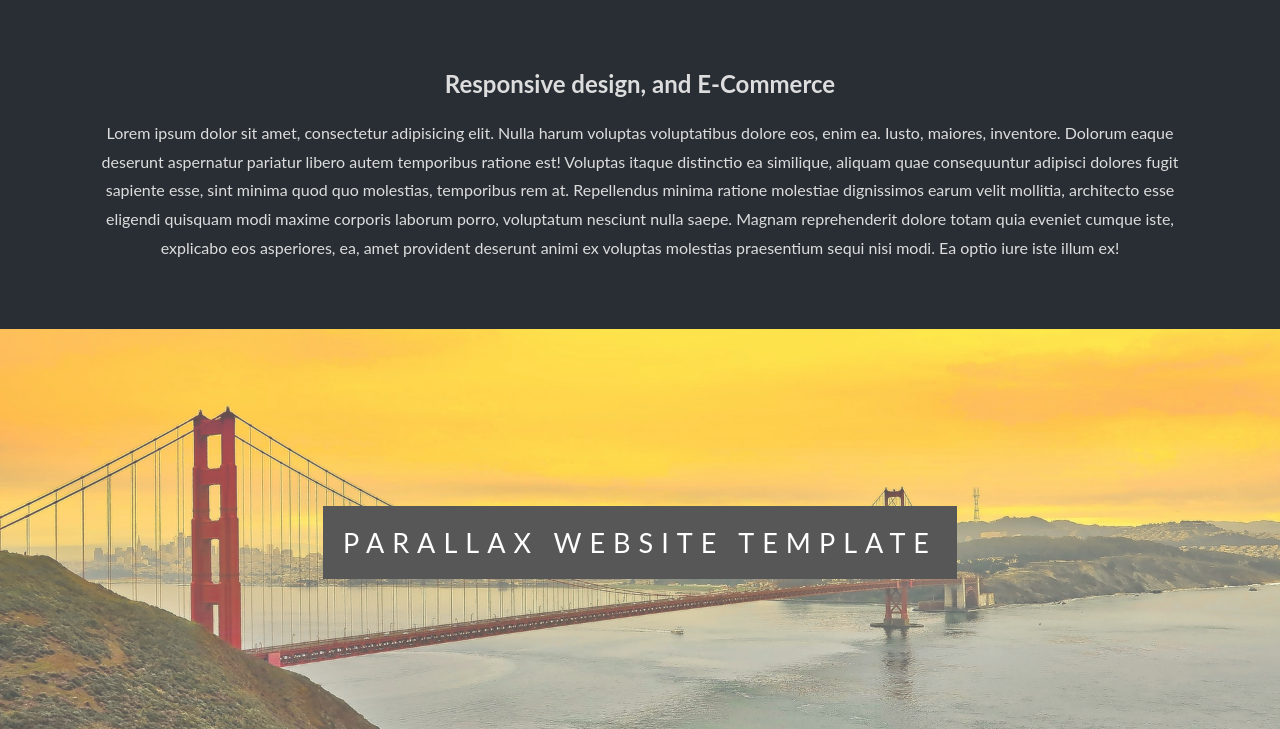
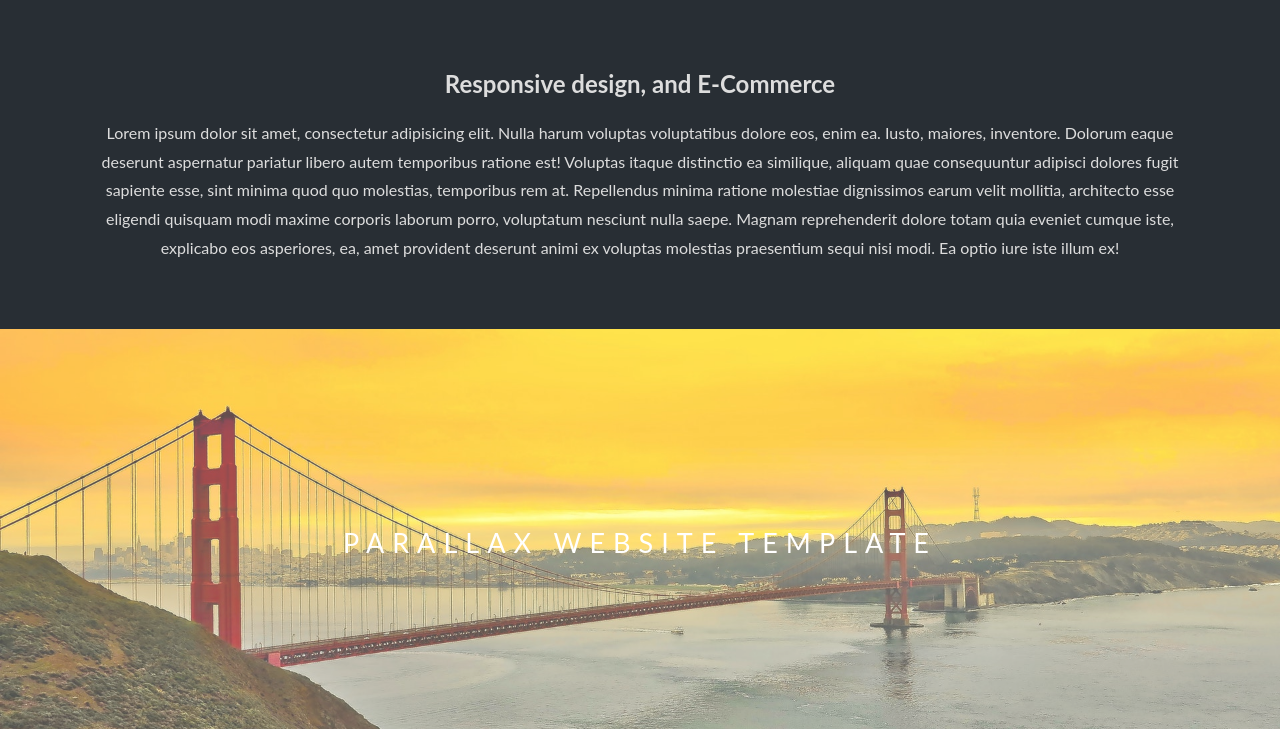
Before and after one commit to imerhej/Parallax-Website-Template, a plain HTML site: page index.html in a window 1280 px wide. Shown: the part 2257-2986 px from the top of the page. Drawn offline with Linux system fonts and the light colour scheme.

Commit message:
Style sheet updated

```diff
--- a/index.html
+++ b/index.html
@@ -59,7 +59,7 @@
 
   <div class="pimg4">
     <div class="ptext">
-      <span class="border">
+      <span class="border transparent">
         Parallax Website Template
       </span>
     </div>
```
